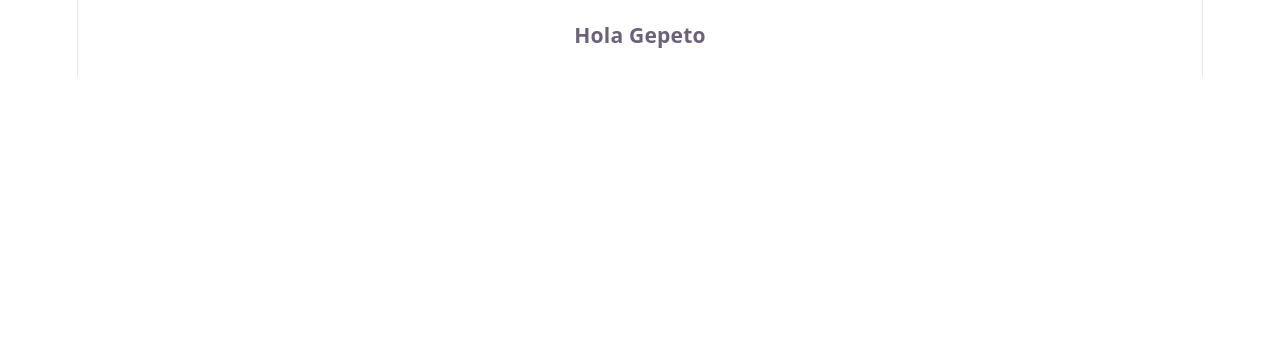
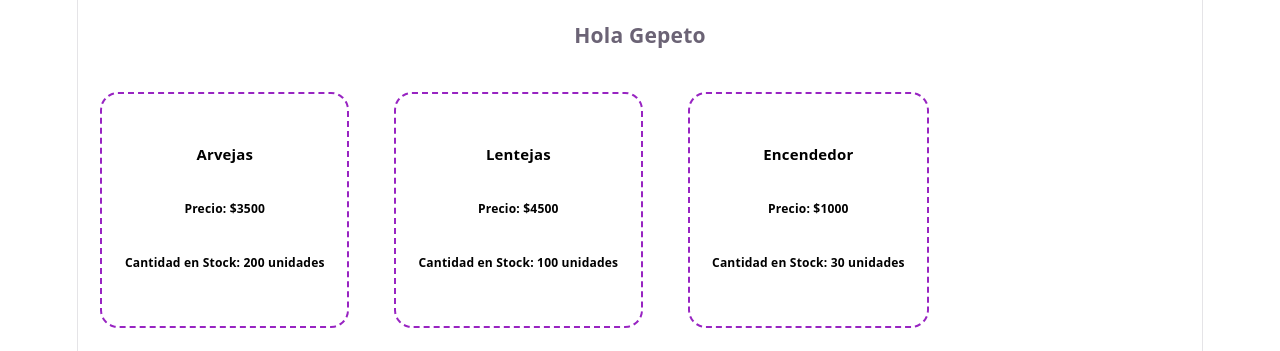
Before and after one commit to mayragm2/bootcamp-react, a React (Vite) app in the folder react-e1/: page / in a window 1280 px wide. Shown: the part 723-1074 px from the top of the page. Before the commit the page ends 800 px from the top, so only its background shows below. Built offline with nearby package versions, Linux system fonts and the light colour scheme.

Commit message:
feat(exercise2): create TarjetaProducto function and use it three times in App.tsx

```diff
--- a/react-e1/src/App.tsx
+++ b/react-e1/src/App.tsx
@@ -1,5 +1,6 @@
 import './App.css'
 import Saludo from './clase2/Mayra/exercise1'
+import TarjetaProducto from './clase2/Mayra/exercise2'
 import TarjetaPerfil from './clase2/Mayra/exercise3'
 
 
@@ -25,6 +26,24 @@ function App() {
       <Saludo nombre='Claudia'/>
       <Saludo nombre='Gepeto'/>
     </div>
+
+    <div style={{display: 'flex'}}>
+      <TarjetaProducto
+      nombre='Arvejas'
+      precio={3500}
+      stock={200}
+      />
+      <TarjetaProducto
+      nombre='Lentejas'
+      precio={4500}
+      stock={100}
+      />
+      <TarjetaProducto
+      nombre='Encendedor'
+      precio={1000}
+      stock={30}
+      />
+    </div>
     </>
   )
 }
--- a/react-e1/src/clase2/Mayra/clase2.css
+++ b/react-e1/src/clase2/Mayra/clase2.css
@@ -16,3 +16,13 @@
     display: flex;
     justify-content: center;
 }
+
+.tarjeta-producto{
+    border: 2px dashed rgb(152, 36, 194);
+    border-radius: 1rem;
+    color: black;
+    margin: 2%;
+    padding: 2%;
+    align-content: center;
+    justify-content: center;
+}
--- /dev/null
+++ b/react-e1/src/clase2/Mayra/exercise2.tsx
@@ -0,0 +1,19 @@
+interface TarjetaProductoProp{
+nombre: string
+precio: number
+stock: number
+
+}
+
+
+function TarjetaProducto ({nombre, precio, stock}: TarjetaProductoProp){
+    return(
+    <div className="tarjeta-producto">
+        <h5>{nombre}</h5>
+        <h6>Precio: ${precio}</h6>
+        <h6>Cantidad en Stock: {stock} unidades</h6>
+    </div>
+    )
+}
+
+export default TarjetaProducto
```
